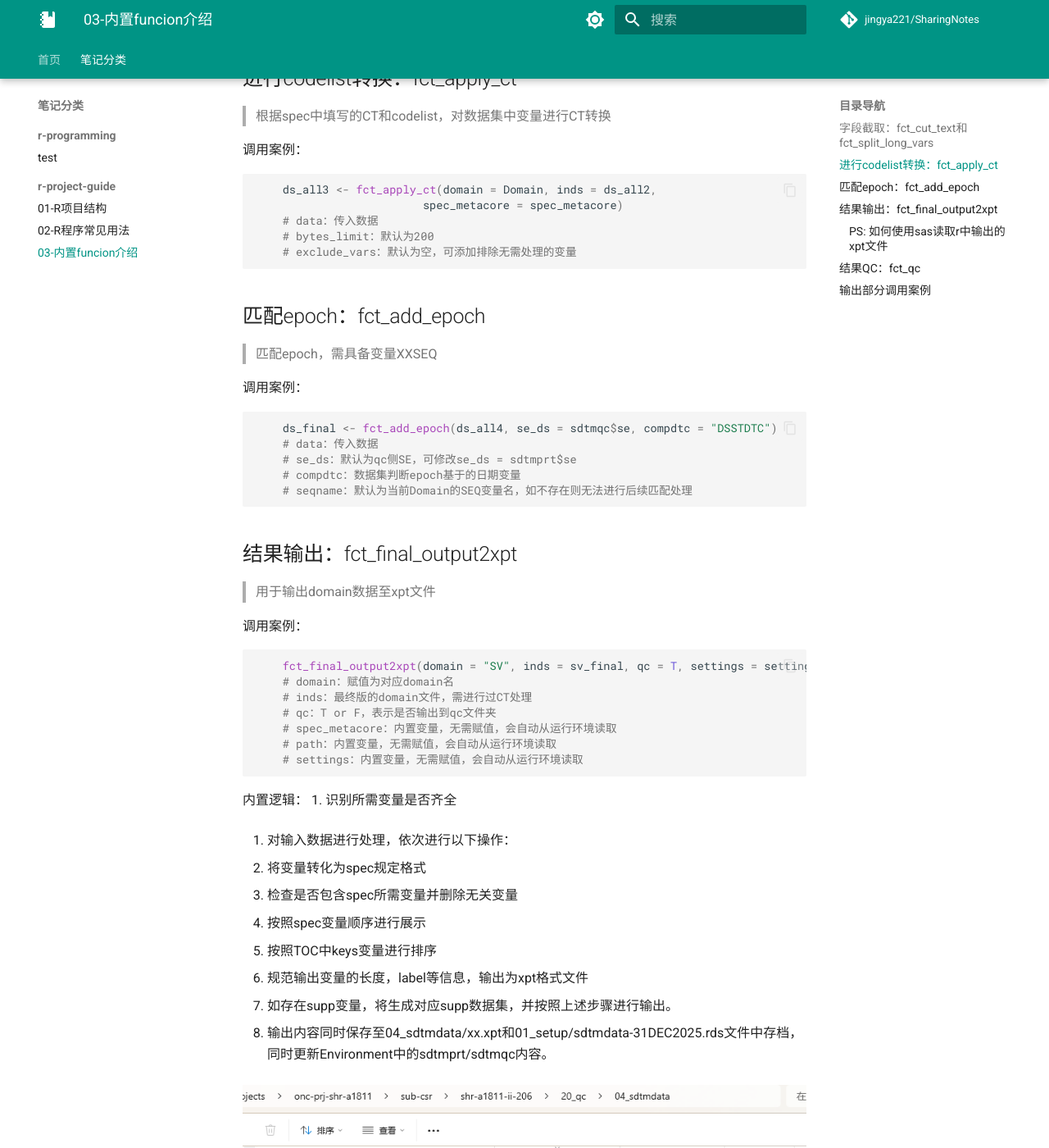
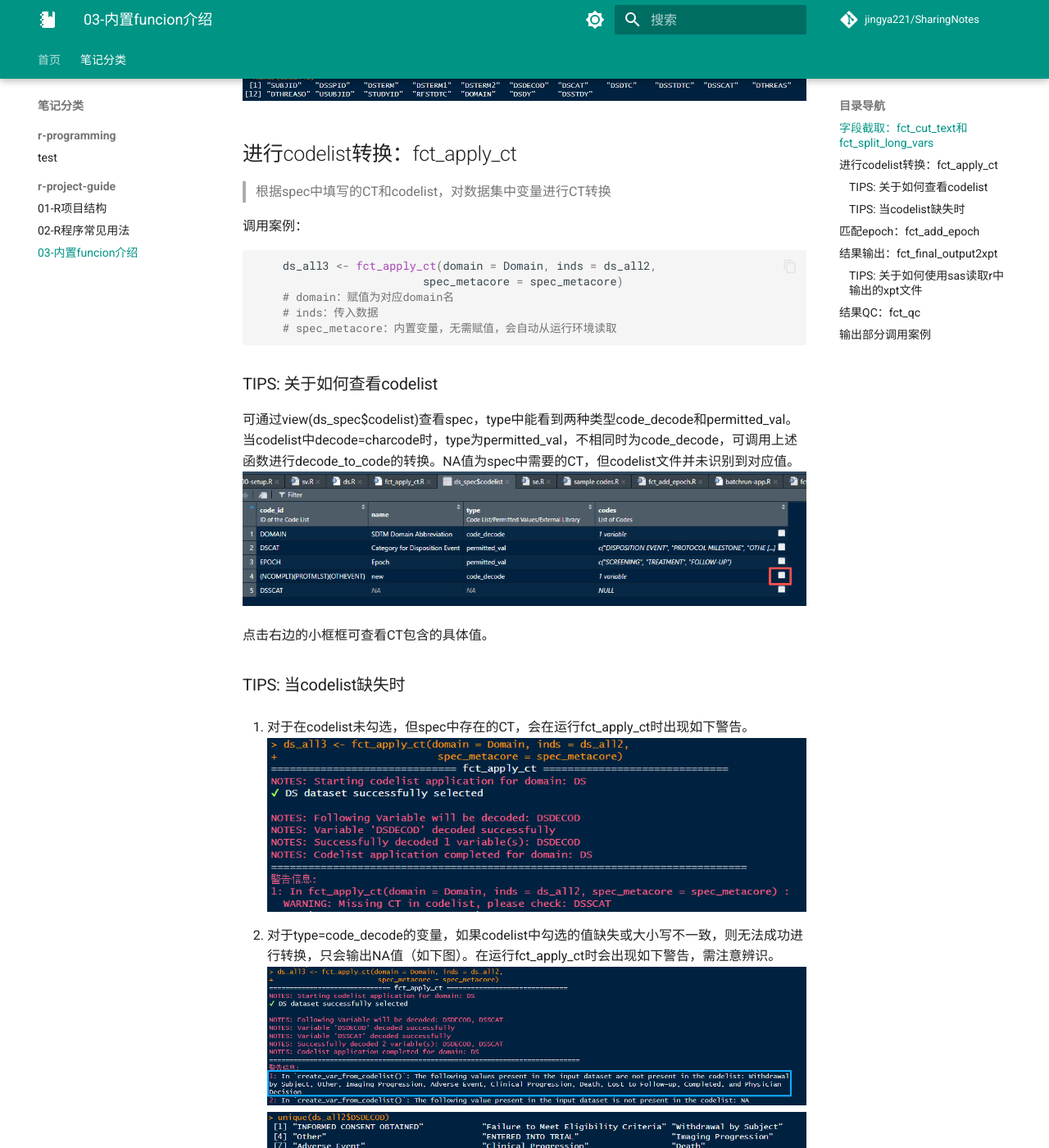
Before and after one commit to jingya221/SharingNotes, an MkDocs documentation site: the page built from docs/notes/r-project-guide/03-内置funcion介绍.md, in a window 1280 px wide and 1400 px high, scrolled down 447 px. Shown: the whole window at 82% size. Built offline with MkDocs 1.6.1 and Material for MkDocs 9.7.7, drawn with Linux system fonts in a browser that asks for light colours; comment, search, counter and statistics services are not loaded; some of the changed text lies outside the part shown.

Commit message:
更新
11

````diff
--- a/docs/notes/r-project-guide/03-内置funcion介绍.md
+++ b/docs/notes/r-project-guide/03-内置funcion介绍.md
@@ -11,6 +11,7 @@
     # bytes_limit：默认为200
     # exclude_vars：默认为空，可添加排除无需处理的变量
 ```
+![alt text](image-30.png)
 
 ## 进行codelist转换：fct_apply_ct
 > 根据spec中填写的CT和codelist，对数据集中变量进行CT转换
@@ -19,10 +20,28 @@
 ```R
     ds_all3 <- fct_apply_ct(domain = Domain, inds = ds_all2,
                          spec_metacore = spec_metacore)
-    # data：传入数据
-    # bytes_limit：默认为200
-    # exclude_vars：默认为空，可添加排除无需处理的变量
+    # domain：赋值为对应domain名
+    # inds：传入数据
+    # spec_metacore：内置变量，无需赋值，会自动从运行环境读取
 ```
+
+### TIPS: 关于如何查看codelist
+
+可通过view(ds_spec$codelist)查看spec，type中能看到两种类型code_decode和permitted_val。当codelist中decode=charcode时，type为permitted_val，不相同时为code_decode，可调用上述函数进行decode_to_code的转换。NA值为spec中需要的CT，但codelist文件并未识别到对应值。
+![alt text](image-41.png)
+
+点击右边的小框框可查看CT包含的具体值。
+
+### TIPS: 当codelist缺失时
+1. 对于在codelist未勾选，但spec中存在的CT，会在运行fct_apply_ct时出现如下警告。
+   ![alt text](image-40.png)
+
+2. 对于type=code_decode的变量，如果codelist中勾选的值缺失或大小写不一致，则无法成功进行转换，只会输出NA值（如下图）。在运行fct_apply_ct时会出现如下警告，需注意辨识。
+   ![alt text](image-39.png)
+   ![alt text](image-34.png)![alt text](image-35.png)
+
+3. 对于type=permitted_val的变量，可使用check_ct_data检查CT中勾选的codelist值和数据集中变量值是否一致。下图为变量中存在codelist中未勾选值时的error输出。
+   ![alt text](image-37.png)
 
 
 ## 匹配epoch：fct_add_epoch
@@ -72,7 +91,7 @@
 
 ![alt text](image-29.png)
 
-### PS: 如何使用sas读取r中输出的xpt文件
+### TIPS: 关于如何使用sas读取r中输出的xpt文件
 
 ```SAS
 libname xptin xport  "Z:\projects\onc-prj-shr-a1811\sub-csr\shr-a1811-ii-206\20_qc\04_sdtmdata\ds.xpt";
````
Also changed, not shown: docs/notes/r-project-guide/04-常见Rpackage介绍.md (+16 -0 lines), docs/notes/r-project-guide/image-30.png (added), docs/notes/r-project-guide/image-31.png (added), docs/notes/r-project-guide/image-32.png (added), docs/notes/r-project-guide/image-33.png (added), docs/notes/r-project-guide/image-34.png (added), docs/notes/r-project-guide/image-35.png (added), docs/notes/r-project-guide/image-36.png (added), docs/notes/r-project-guide/image-37.png (added), docs/notes/r-project-guide/image-38.png (added), docs/notes/r-project-guide/image-39.png (added), docs/notes/r-project-guide/image-40.png (added), docs/notes/r-project-guide/image-41.png (added).
